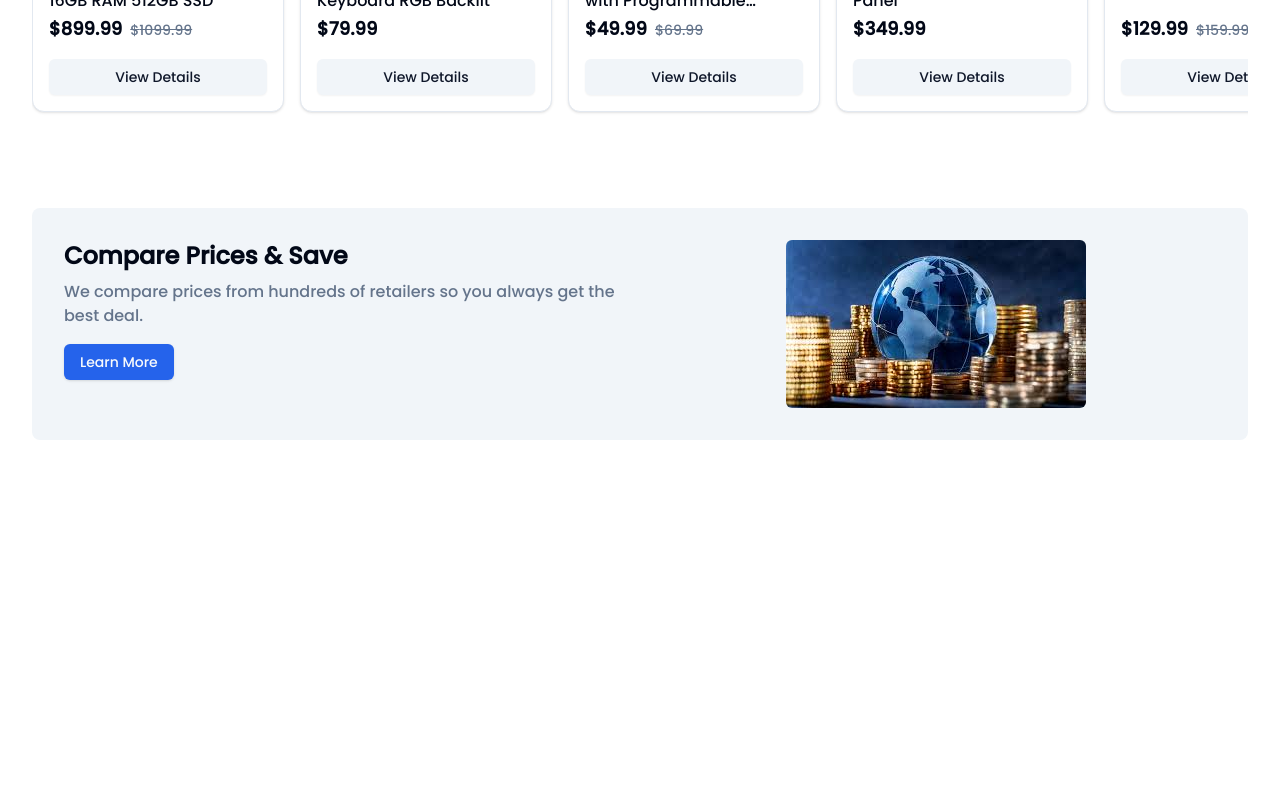
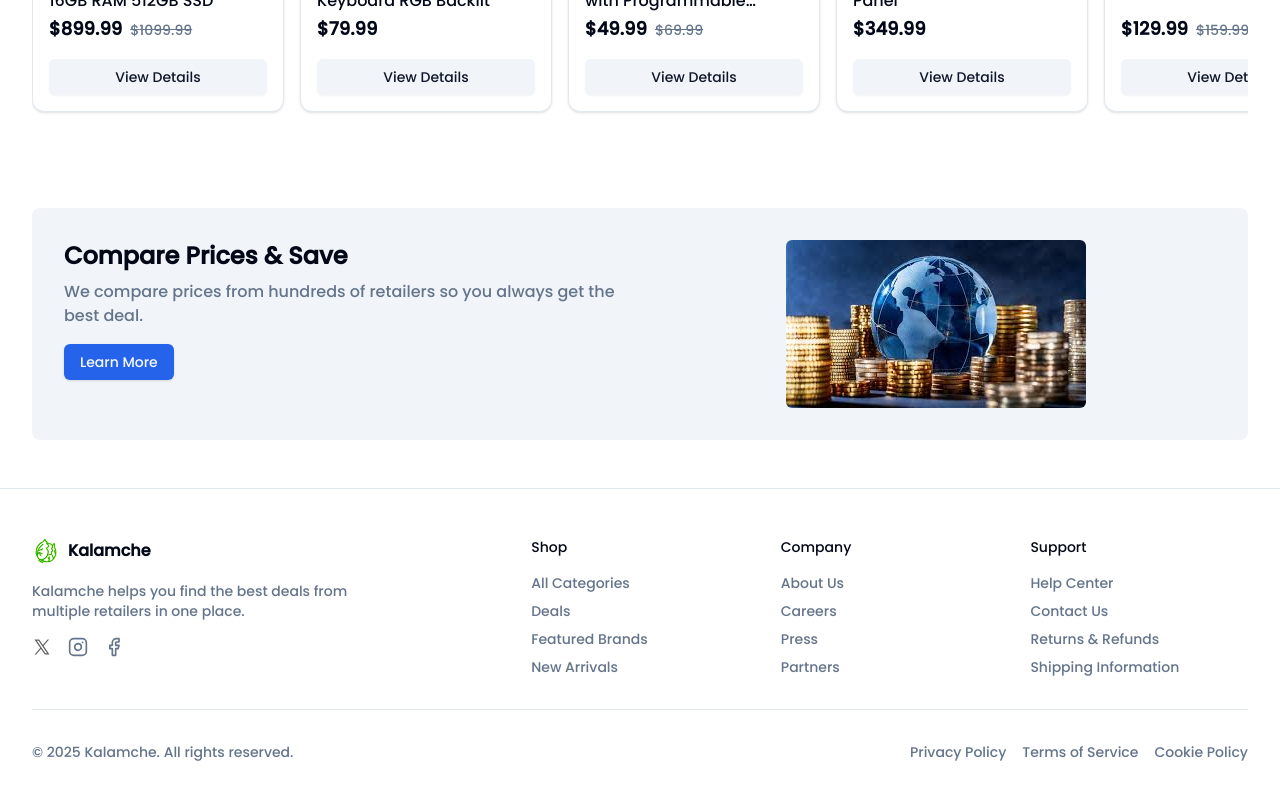
Before and after one commit to AshkanHagh/kalamche, a Next.js app in the folder client/: page / in a window 1280 px wide. Shown: the part 2395-3195 px from the top of the page. Before the commit the page ends 2883 px from the top, so only its background shows below. Built offline with nearby package versions, Linux system fonts and the light colour scheme.

Commit message:
feat: Create Footer component and update SVG icon props

```diff
--- /dev/null
+++ b/client/src/components/layout/Footer.tsx
@@ -0,0 +1,70 @@
+import Link from "next/link"
+import { Separator } from "../ui/separator"
+import Logo from "../svgs/logo"
+import { footerLinks, socialLinks } from "@/data/footer"
+
+const Footer = () => {
+  return (
+    <footer className="border-t bg-background">
+      <div className="container py-8 md:py-12">
+        <div className="grid grid-cols-2 gap-8 md:grid-cols-4 lg:grid-cols-5">
+          {/* first */}
+          <div className="col-span-2">
+            <Link href="/" className="flex items-center space-x-2">
+              <Logo className="size-7" />
+              <span className="font-bold">Kalamche</span>
+            </Link>
+            <p className="mt-4 max-w-xs text-sm text-muted-foreground">
+              Kalamche helps you find the best deals from multiple retailers in
+              one place.
+            </p>
+            <div className="mt-4 flex space-x-4">
+              {socialLinks.map(({ href, name, icon: Icon }, index) => (
+                <Link key={index} href={href} className="text-muted-foreground">
+                  <span className="sr-only">{name}</span>
+                  <Icon className="size-5" />
+                </Link>
+              ))}
+            </div>
+          </div>
+          {/* first */}
+          {footerLinks.map((section) => (
+            <div key={section.title}>
+              <h3 className="text-sm font-medium">{section.title}</h3>
+              <ul className="mt-4 space-y-2 text-sm">
+                {section.links.map((link, index) => (
+                  <li key={index}>
+                    <Link
+                      href={link.href}
+                      className="text-muted-foreground hover:text-foreground"
+                    >
+                      {link.text}
+                    </Link>
+                  </li>
+                ))}
+              </ul>
+            </div>
+          ))}
+        </div>
+        <Separator className="my-8" />
+        <div className="flex flex-col items-center justify-between gap-4 md:flex-row">
+          <p className="text-sm text-muted-foreground">
+            &copy; {new Date().getFullYear()} Kalamche. All rights reserved.
+          </p>
+          <div className="flex gap-4 text-sm text-muted-foreground">
+            <Link href="#" className="hover:text-foreground">
+              Privacy Policy
+            </Link>
+            <Link href="#" className="hover:text-foreground">
+              Terms of Service
+            </Link>
+            <Link href="#" className="hover:text-foreground">
+              Cookie Policy
+            </Link>
+          </div>
+        </div>
+      </div>
+    </footer>
+  )
+}
+export default Footer
--- a/client/src/components/layout/MainLayout.tsx
+++ b/client/src/components/layout/MainLayout.tsx
@@ -1,5 +1,6 @@
 import { Navbar, NavLink } from "@/components/layout/Navbar"
 import { navLinks } from "@/data/navLinks"
+import Footer from "./Footer"
 
 type MainLayoutProps = {
   children: React.ReactNode
@@ -15,7 +16,10 @@ const MainLayout = ({ children }: MainLayoutProps) => {
           </NavLink>
         ))}
       </Navbar>
+
       {children}
+
+      <Footer />
     </div>
   )
 }
--- a/client/src/components/layout/Navbar.tsx
+++ b/client/src/components/layout/Navbar.tsx
@@ -18,7 +18,7 @@ export const Navbar = ({ children }: NavbarProps) => {
       <div className="container flex h-16 items-center justify-between">
         <div className="flex items-center gap-6 md:gap-10">
           <Link href="/" className="flex items-center space-x-2">
-            <Logo height="35px" width="35px" />
+            <Logo className="size-9" />
             <span className="hidden font-bold sm:inline-block">Kalamche</span>
           </Link>
           <nav className="hidden gap-6 md:flex">{children}</nav>
--- /dev/null
+++ b/client/src/components/svgs/Facebook.tsx
@@ -0,0 +1,17 @@
+const Facebook = ({ className }: { className: string }) => {
+  return (
+    <svg
+      xmlns="http://www.w3.org/2000/svg"
+      viewBox="0 0 24 24"
+      fill="none"
+      stroke="currentColor"
+      strokeWidth="2"
+      strokeLinecap="round"
+      strokeLinejoin="round"
+      className={className}
+    >
+      <path d="M18 2h-3a5 5 0 0 0-5 5v3H7v4h3v8h4v-8h3l1-4h-4V7a1 1 0 0 1 1-1h3z"></path>
+    </svg>
+  )
+}
+export default Facebook
--- /dev/null
+++ b/client/src/components/svgs/Instagram.tsx
@@ -0,0 +1,19 @@
+const Instagram = ({ className }: { className: string }) => {
+  return (
+    <svg
+      xmlns="http://www.w3.org/2000/svg"
+      viewBox="0 0 24 24"
+      fill="none"
+      stroke="currentColor"
+      strokeWidth="2"
+      strokeLinecap="round"
+      strokeLinejoin="round"
+      className={className}
+    >
+      <rect width="20" height="20" x="2" y="2" rx="5" ry="5"></rect>
+      <path d="M16 11.37A4 4 0 1 1 12.63 8 4 4 0 0 1 16 11.37z"></path>
+      <line x1="17.5" x2="17.51" y1="6.5" y2="6.5"></line>
+    </svg>
+  )
+}
+export default Instagram
--- /dev/null
+++ b/client/src/components/svgs/Twitter.tsx
@@ -0,0 +1,27 @@
+const Twitter = ({ className }: { className: string }) => {
+  return (
+    <svg
+      xmlns="http://www.w3.org/2000/svg"
+      x="0px"
+      y="0px"
+      viewBox="0 0 48 48"
+      className={className}
+    >
+      <polygon
+        fill="#616161"
+        points="41,6 9.929,42 6.215,42 37.287,6"
+      ></polygon>
+      <polygon
+        fill="#fff"
+        fillRule="evenodd"
+        points="31.143,41 7.82,7 16.777,7 40.1,41"
+        clipRule="evenodd"
+      ></polygon>
+      <path
+        fill="#616161"
+        d="M15.724,9l20.578,30h-4.106L11.618,9H15.724 M17.304,6H5.922l24.694,36h11.382L17.304,6L17.304,6z"
+      ></path>
+    </svg>
+  )
+}
+export default Twitter
--- a/client/src/components/svgs/logo.tsx
+++ b/client/src/components/svgs/logo.tsx
@@ -1,14 +1,8 @@
-type LogoProps = {
-  height?: string
-  width?: string
-}
-
-const Logo = ({ height = "50px", width = "50px" }: LogoProps) => {
+const Logo = ({ className }: { className: string }) => {
   return (
     <svg
       fill="#109f00"
-      height={height}
-      width={width}
+      className={className}
       version="1.1"
       id="Capa_1"
       xmlns="http://www.w3.org/2000/svg"
--- /dev/null
+++ b/client/src/data/footer.ts
@@ -0,0 +1,51 @@
+import Facebook from "@/components/svgs/Facebook"
+import Instagram from "@/components/svgs/Instagram"
+import Twitter from "@/components/svgs/Twitter"
+
+export const footerLinks = [
+  {
+    title: "Shop",
+    links: [
+      { text: "All Categories", href: "#" },
+      { text: "Deals", href: "#" },
+      { text: "Featured Brands", href: "#" },
+      { text: "New Arrivals", href: "#" }
+    ]
+  },
+  {
+    title: "Company",
+    links: [
+      { text: "About Us", href: "#" },
+      { text: "Careers", href: "#" },
+      { text: "Press", href: "#" },
+      { text: "Partners", href: "#" }
+    ]
+  },
+  {
+    title: "Support",
+    links: [
+      { text: "Help Center", href: "#" },
+      { text: "Contact Us", href: "#" },
+      { text: "Returns & Refunds", href: "#" },
+      { text: "Shipping Information", href: "#" }
+    ]
+  }
+]
+
+export const socialLinks = [
+  {
+    name: "Twitter",
+    href: "#",
+    icon: Twitter
+  },
+  {
+    name: "Instagram",
+    href: "#",
+    icon: Instagram
+  },
+  {
+    name: "Facebook",
+    href: "#",
+    icon: Facebook
+  }
+]
```
